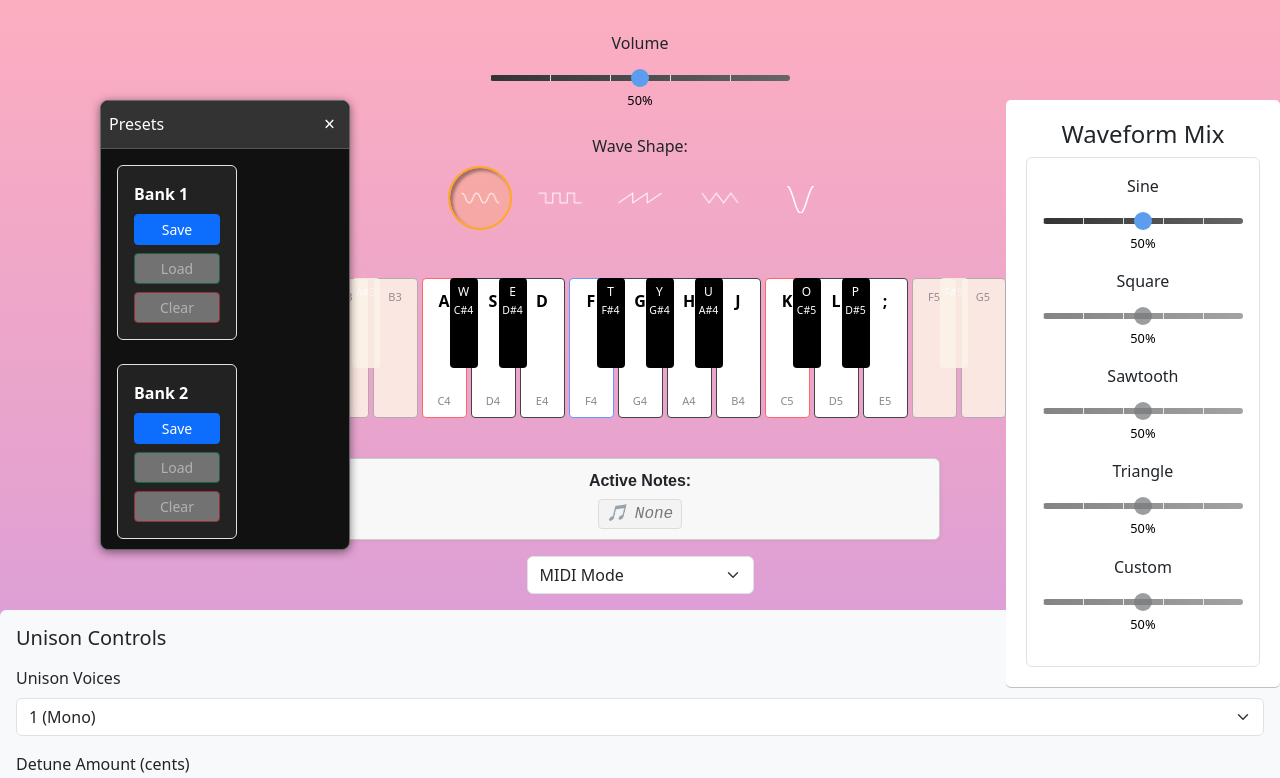
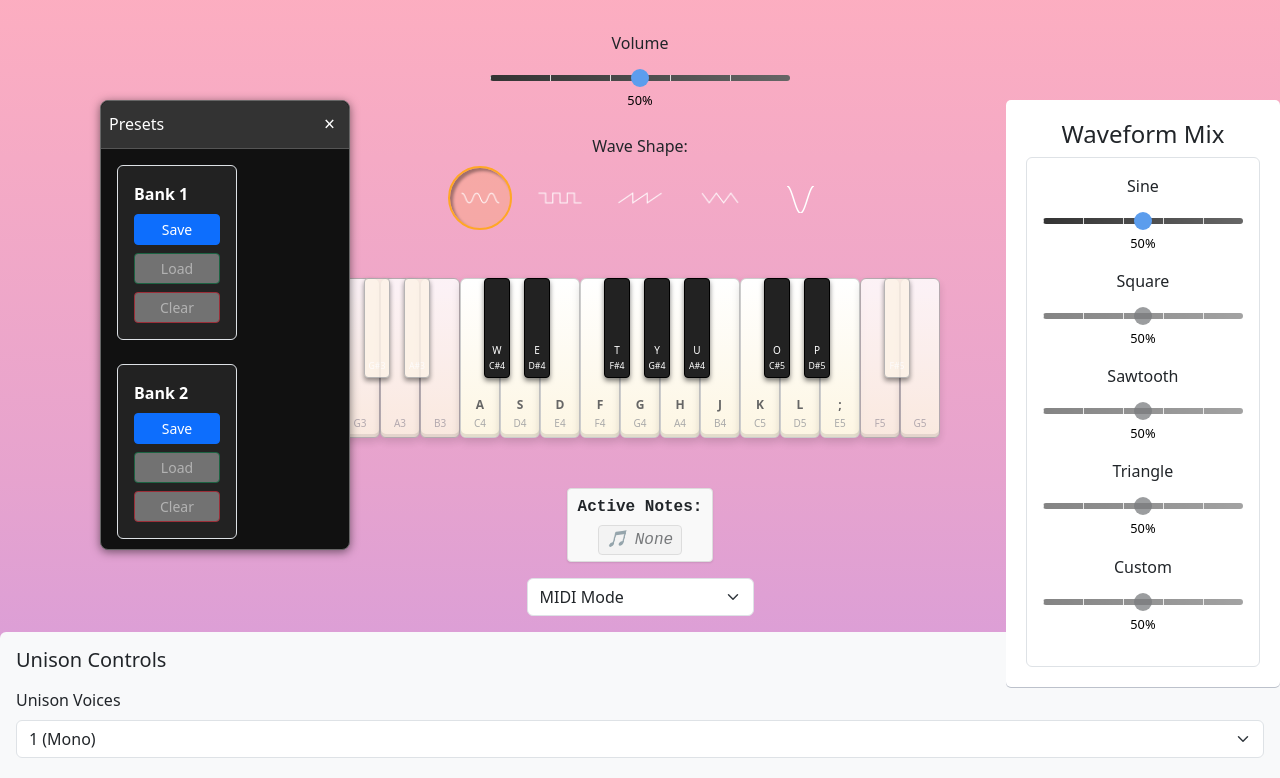
Before and after one commit to nchemsak/ewavestudio-vue, a Vue app: page / in a window 1280 px wide. Shown: the top 778 px of the page. Built offline with nearby package versions, Linux system fonts and the light colour scheme; grey boxes are pictures that could not be loaded.

Commit message:
update piano styling and add scss

```diff
--- a/src/assets/styles/_keyboard.scss
+++ b/src/assets/styles/_keyboard.scss
@@ -1,4 +1,7 @@
-/* Computer Keyboard STYLES */
+
+/************************************************************************************
+                                  Computer Keyboard STYLES
+************************************************************************************/
 #piano {
   text-align: center;
   margin: 15px auto;
@@ -19,5 +22,285 @@
 
 #piano ul.keyboard li {
   position: relative;
-  margin: 0 2px;
+  /* margin: 0 2px; */
 }
+
+/* White keys */
+.key {
+  background: white;
+  color: black;
+  height: 140px;
+  width: 45px;
+  z-index: 1;
+  border-radius: 4px;
+  border: 1px solid #444;
+  display: flex;
+  flex-direction: column;
+  align-items: center;
+  justify-content: space-between;
+  font-size: 16px;
+  box-sizing: border-box;
+  position: relative;
+  padding-top: 10px;
+  padding-bottom: 8px;
+}
+
+.key .kbd {
+  font-weight: bold;
+  font-size: 16px;
+}
+
+.key .note {
+  font-size: 11px;
+  color: #888;
+}
+
+/* Black keys */
+/* .upper-key {
+  background: black;
+  color: white;
+  height: 90px;
+  width: 28px;
+  z-index: 2;
+  position: absolute;
+  top: 0;
+  left: 28px;
+  border-radius: 4px;
+  display: flex;
+  flex-direction: column;
+  align-items: center;
+  justify-content: space-between;
+  font-size: 12px;
+  box-sizing: border-box;
+  padding: 5px 0;
+} */
+
+/* Active states */
+.key.active {
+  /* background-color: #f6ecdd;  */
+  box-shadow: 0 0 5px gray;
+}
+
+
+
+/* Responsive layout */
+@media (max-width: 768px) {
+  .key {
+    width: 30px;
+    height: 100px;
+    font-size: 12px;
+  }
+
+  .upper-key {
+    width: 20px;
+    height: 60px;
+    left: 20px;
+    font-size: 10px;
+  }
+}
+
+/* Wave shape selector spacing */
+.radio1 {
+  display: inline-block;
+  margin: 10px 15px;
+}
+
+/* Optional: highlight different octaves or root notes */
+.key[data-note^="C"] {
+  border-color: #ff6666;
+}
+.key[data-note^="F"] {
+  border-color: #6699ff;
+}
+
+#panic {
+  background-color: #d9534f;
+  color: white;
+  padding: 6px 12px;
+  border: none;
+  border-radius: 4px;
+  cursor: pointer;
+  font-weight: bold;
+}
+#panic:hover {
+  background-color: #c9302c;
+}
+
+#active-notes-display {
+  font-family: monospace;
+  background-color: #f9f9f9;
+  border: 1px solid #ddd;
+  display: inline-block;
+  padding: 6px 10px;
+  margin-top: 10px;
+  border-radius: 4px;
+  box-shadow: 0 1px 2px rgba(0, 0, 0, 0.1);
+}
+
+
+
+
+
+
+
+
+
+
+
+
+
+
+
+
+
+
+
+.key.active {
+  background-color: #f7c18b;
+  box-shadow: inset 0 0 10px rgba(0, 0, 0, 0.3);
+  /* transition: background-color 0.1s ease; */
+}
+
+.upper-key.active {
+  /* background-color: #f2726f;  */
+  box-shadow: 0 0 10px rgba(0, 0, 0, 0.5);
+  transition: background-color 0.1s ease;
+}
+
+.keyboard .key,
+.keyboard .upper-key {
+  transition:
+    background-color 0.1s ease,
+    box-shadow 0.1s ease;
+}
+
+.mouse-only {
+  background-color: #eee !important;
+  border-color: #aaa !important;
+  opacity: 0.7;
+}
+.mouse-only {
+  background-color: #fdf3e7 !important; /* or another soft contrast */
+  border-color: #aaa !important;
+  opacity: 0.85;
+}
+
+.mouse-only .kbd {
+  color: transparent;
+}
+
+.mouse-only.upper-key {
+  background-color: #333;
+}
+
+.mouse-only.key {
+  background-color: #fbeeee;
+  background-color: red;
+}
+.key.mouse-only {
+  background-color: #fbeeee;
+  color: #000;
+}
+
+/* .upper-key.mouse-only {
+  background-color: #444;
+  color: #fff;
+  position: absolute;
+  width: 20px;
+  height: 80px;
+  margin-left: -10px;
+  z-index: 2;
+} */
+
+/* Optional: slight tint for mouse-only white keys */
+.key.mouse-only {
+  background-color: #f0f0f0;
+}
+
+/* Optional: slight tint for mouse-only black keys */
+.upper-key.mouse-only {
+  background-color: #333;
+}
+
+.keyboard {
+  display: flex;
+  position: relative;
+  user-select: none;
+}
+
+.keyboard-key {
+  position: relative;
+  width: 40px;
+  height: 160px;
+  /* margin: 0 2px; */
+  display: flex;
+  justify-content: center;
+  align-items: flex-end;
+}
+
+.keyboard-key .key {
+  width: 100%;
+  height: 100%;
+  background: #fdf6e3;
+  border-radius: 6px;
+  box-shadow:
+    inset 0 -3px 0 rgba(0, 0, 0, 0.1),
+    0 4px 8px rgba(0, 0, 0, 0.15);
+  border: 1px solid #ccc;
+  position: relative;
+  transition:
+    transform 0.1s ease,
+    background 0.1s ease;
+  cursor: pointer;
+  display: flex;
+  flex-direction: column;
+  justify-content: flex-end;
+  align-items: center;
+  padding-bottom: 6px;
+  background: linear-gradient(to top, #fdf6e3, #fff);
+}
+
+.keyboard-key .key.active {
+  background-color: #ffe9a7;
+  transform: translateY(2px);
+  box-shadow: inset 0 -1px 0 rgba(0, 0, 0, 0.2);
+}
+
+.keyboard-key .upper-key {
+  position: absolute;
+  top: 0;
+  left: 60%;
+  width: 26px;
+  height: 100px;
+  background: #222;
+  border-radius: 4px;
+  z-index: 10;
+  box-shadow: 0 3px 5px rgba(0, 0, 0, 0.5);
+  border: 1px solid #000;
+  display: flex;
+  justify-content: center;
+  align-items: flex-end;
+  padding-bottom: 4px;
+  color: white;
+  font-size: 10px;
+  transition:
+    transform 0.1s ease,
+    background 0.1s ease;
+}
+
+.keyboard-key .upper-key.active {
+  background: #444;
+  transform: translateX(-0%) translateY(2px);
+  box-shadow: inset 0 -1px 0 rgba(0, 0, 0, 0.3);
+}
+
+.keyboard-key .kbd {
+  font-size: 12px;
+  color: #666;
+  margin-bottom: 2px;
+}
+
+.keyboard-key .note {
+  font-size: 10px;
+  color: #aaa;
+}
--- a/src/assets/styles/main.css
+++ b/src/assets/styles/main.css
@@ -114,146 +114,6 @@ body {
 
 li {
   list-style: none;
-}
-
-/************************************************************************************
-                                  Computer Keyboard STYLES
-************************************************************************************/
-#piano {
-  text-align: center;
-  margin: 15px auto;
-  user-select: none;
-  max-width: 100%;
-  overflow-x: auto;
-  padding: 10px;
-}
-
-#piano ul.keyboard {
-  display: flex;
-  justify-content: center;
-  padding: 0;
-  margin: 0;
-  list-style-type: none;
-  position: relative;
-}
-
-#piano ul.keyboard li {
-  position: relative;
-  margin: 0 2px;
-}
-
-/* White keys */
-.key {
-  background: white;
-  color: black;
-  height: 140px;
-  width: 45px;
-  z-index: 1;
-  border-radius: 4px;
-  border: 1px solid #444;
-  display: flex;
-  flex-direction: column;
-  align-items: center;
-  justify-content: space-between;
-  font-size: 16px;
-  box-sizing: border-box;
-  position: relative;
-  padding-top: 10px;
-  padding-bottom: 8px;
-}
-
-.key .kbd {
-  font-weight: bold;
-  font-size: 16px;
-}
-
-.key .note {
-  font-size: 11px;
-  color: #888;
-}
-
-/* Black keys */
-.upper-key {
-  background: black;
-  color: white;
-  height: 90px;
-  width: 28px;
-  z-index: 2;
-  position: absolute;
-  top: 0;
-  left: 28px;
-  border-radius: 4px;
-  display: flex;
-  flex-direction: column;
-  align-items: center;
-  justify-content: space-between;
-  font-size: 12px;
-  box-sizing: border-box;
-  padding: 5px 0;
-}
-
-/* Active states */
-.key.active {
-  background-color: #f6ecdd;
-  box-shadow: 0 0 5px gray;
-}
-
-.upper-key.active {
-  background-color: tomato;
-}
-
-/* Responsive layout */
-@media (max-width: 768px) {
-  .key {
-    width: 30px;
-    height: 100px;
-    font-size: 12px;
-  }
-
-  .upper-key {
-    width: 20px;
-    height: 60px;
-    left: 20px;
-    font-size: 10px;
-  }
-}
-
-/* Wave shape selector spacing */
-.radio1 {
-  display: inline-block;
-  margin: 10px 15px;
-}
-
-/* Optional: highlight different octaves or root notes */
-.key[data-note^="C"] {
-  border-color: #ff6666;
-}
-.key[data-note^="F"] {
-  border-color: #6699ff;
-}
-
-#panic {
-  background-color: #d9534f;
-  color: white;
-  padding: 6px 12px;
-  border: none;
-  border-radius: 4px;
-  cursor: pointer;
-  font-weight: bold;
-}
-#panic:hover {
-  background-color: #c9302c;
-}
-
-#active-notes-display {
-  font-family: monospace;
-  background-color: #f9f9f9;
-  border: 1px solid #ddd;
-  display: inline-block;
-  padding: 6px 10px;
-  margin-top: 10px;
-  border-radius: 4px;
-  box-shadow: 0 1px 2px rgba(0, 0, 0, 0.1);
 }
 
 /* Accessibility: Show focus outline when navigating with keyboard */
@@ -1778,7 +1638,7 @@ img #record.recording {
   font-family: sans-serif;
   box-shadow: 1px 1px 4px rgba(0, 0, 0, 0.05);
   margin: 0 auto;
-  max-width: 600px; /* Controls maximum width */
+  max-width: 600px;
 }
 
 .active-note-label-label {
@@ -2087,72 +1947,7 @@ input[type="range"]:active::-ms-thumb {
   font-weight: 400;
 } */
 
-.key.active {
-  background-color: #f7c18b; /* orangish beige */
-  box-shadow: inset 0 0 10px rgba(0, 0, 0, 0.3);
-  transition: background-color 0.1s ease;
-}
-
-.upper-key.active {
-  background-color: #f2726f; /* reddish-orange */
-  box-shadow: 0 0 10px rgba(0, 0, 0, 0.5);
-  transition: background-color 0.1s ease;
-}
-
-.keyboard .key,
-.keyboard .upper-key {
-  transition:
-    background-color 0.1s ease,
-    box-shadow 0.1s ease;
-}
-
-.mouse-only {
-  background-color: #eee !important;
-  border-color: #aaa !important;
-  opacity: 0.7;
-}
-.mouse-only {
-  background-color: #fdf3e7 !important; /* or another soft contrast */
-  border-color: #aaa !important;
-  opacity: 0.85;
-}
-
-.mouse-only .kbd {
-  color: transparent;
-}
-
-.mouse-only.upper-key {
-  background-color: #333;
-}
-
-.mouse-only.key {
-  background-color: #fbeeee;
-  background-color: red;
-}
-.key.mouse-only {
-  background-color: #fbeeee;
-  color: #000;
-}
-
-/* .upper-key.mouse-only {
-  background-color: #444;
-  color: #fff;
-  position: absolute;
-  width: 20px;
-  height: 80px;
-  margin-left: -10px;
-  z-index: 2;
-} */
-
-/* Optional: slight tint for mouse-only white keys */
-.key.mouse-only {
-  background-color: #f0f0f0;
-}
-
-/* Optional: slight tint for mouse-only black keys */
-.upper-key.mouse-only {
-  background-color: #333;
-}
+
 
 .btn-group .btn.active {
   background-color: #0d6efd;
--- a/src/assets/styles/main.scss
+++ b/src/assets/styles/main.scss
@@ -1,11 +1,11 @@
 // @import './variables';
-@import './base';
-@import './buttons';
+// @import './base';
+// @import './buttons';
 @import './keyboard';
-@import './midi';
-@import './recorder';
-@import './theremin';
-@import './media';
-@import './sequencer';
-@import './form';
-@import './utilities';
+// @import './midi';
+// @import './recorder';
+// @import './theremin';
+// @import './media';
+// @import './sequencer';
+// @import './form';
+// @import './utilities';
--- a/src/main.js
+++ b/src/main.js
@@ -1,5 +1,6 @@
 import { createApp } from 'vue'
 import './assets/styles/main.css'
+import './assets/styles/main.scss'
 import App from './App.vue'
 import 'bootstrap/dist/css/bootstrap.min.css';
 
```
